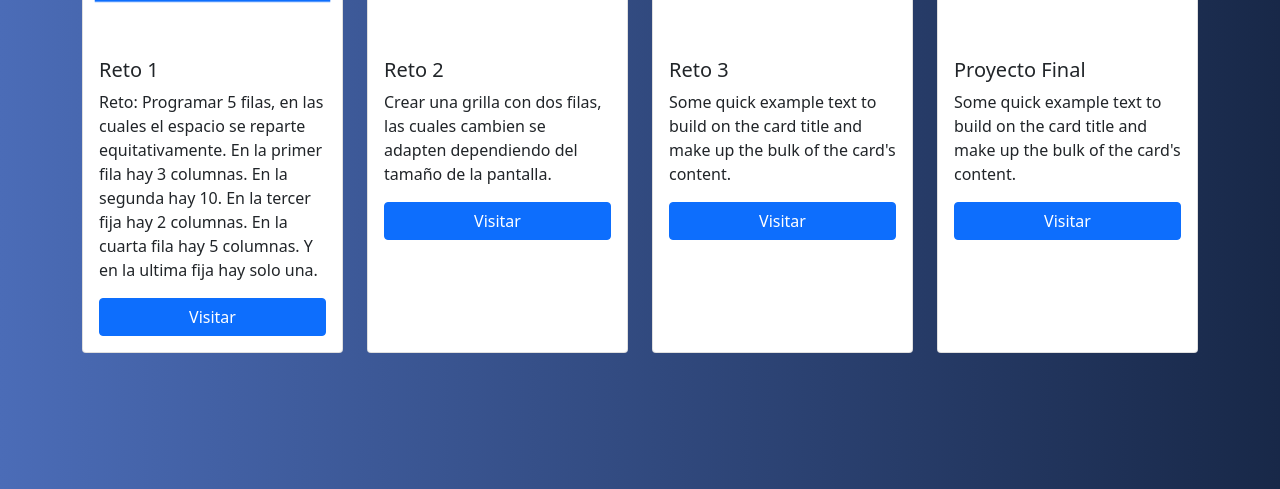
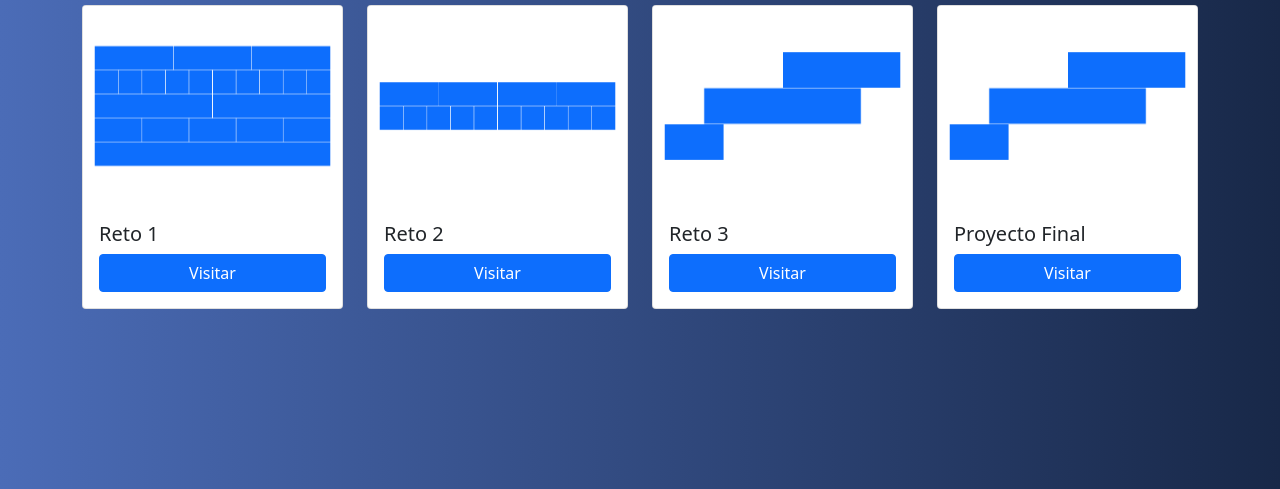
Before and after one commit to saucedoinfo/curso_de_bootstrap_2018_platzi, a website: page index.html in a window 1280 px wide. Shown: the part 311-800 px from the top of the page. Drawn offline with Linux system fonts and the light colour scheme.

Commit message:
se arregla problemas del viewport

```diff
--- a/index.html
+++ b/index.html
@@ -8,59 +8,45 @@
 		<link rel="shortcut icon" href="/images/favicon.svg" type="image/svg+xml">
 		<title>Curso Bootstrap 2018 - Platzi</title>
 	</head>
-	<body class="bg-super vw-100 vh-100">
-		<div class="container">
+	<body class="bg-super d-flex justify-content-center align-items-center vw-100 min-vh-100">
+		<div class="container mb-3">
 			<h1 class="h1 py-5 d-flex justify-content-center text-white">
 				Ejercicios y retos del Curso de Bootstrap 2018
 			</h1>
-			<div class="row g-4">
+			<div class="row g-4 ">
 				<div class="col-12 col-sm-6 col-xl-3 ">
-					<div class="card w-auto altura-card">
+					<div class="card w-auto">
 						<img src="images/reto1.png" class="card-img-top img-min" alt="reto1" />
 						<div class="card-body">
 							<h5 class="card-title">Reto 1</h5>
-							<p class="card-text">
-								Reto: Programar 5 filas, en las cuales el espacio se reparte equitativamente. En la primer fila hay 3 columnas. En la segunda hay 10. En la tercer fija hay 2 columnas. En la cuarta fila hay 5 columnas. Y en la ultima fija hay solo una.
-							</p>
 							<a href="reto1.html" class="btn btn-primary w-100 align-items-end">Visitar</a>
 						</div>
 					</div>
 				</div>
 				<div class="col-12 col-sm-6 col-xl-3">
-						<div class="card w-auto altura-card">
+						<div class="card w-auto">
 							<img src="images/reto2.png" class="card-img-top img-min" alt="reto2" />
 							<div class="card-body align-items-center">
 								<h5 class="card-title">Reto 2</h5>
-								<p class="card-text">
-									Crear una grilla con dos filas, las cuales cambien se adapten dependiendo del tamaño de la pantalla.
-								</p>
 								<a href="reto2.html" class="btn btn-primary w-100 align-items-end">Visitar</a>
 							</div>
 						</div>
 				</div>
 				<div class="col-12 col-sm-6 col-xl-3">
-					<div class="card w-auto altura-card">
+					<div class="card w-auto">
 						<img src="images/reto3.png" class="card-img-top img-min" alt="reto1" />
 						<div class="card-body">
 							<h5 class="card-title">Reto 3</h5>
-							<p class="card-text">
-								Some quick example text to build on the card title and make up
-								the bulk of the card's content.
-							</p>
 							<a href="reto3.html" class="btn btn-primary w-100">Visitar</a>
 						</div>
 					</div>
 				</div>
 
 					<div class="col-12 col-sm-6 col-xl-3">
-						<div class="card w-auto altura-card">
+						<div class="card w-auto">
 							<img src="images/proyecto_final.png" class="card-img-top img-min" alt="reto2" />
 							<div class="card-body">
 								<h5 class="card-title">Proyecto Final</h5>
-								<p class="card-text">
-									Some quick example text to build on the card title and make up
-									the bulk of the card's content.
-								</p>
 								<a href="proyecto_final.html" class="btn btn-primary w-100">Visitar</a>
 							</div>
 						</div>
--- a/sass/custom.scss
+++ b/sass/custom.scss
@@ -11,10 +11,6 @@
 	background: linear-gradient(90deg, #4b6cb7 0%, #182848 100%);
 }
 
-.altura-card {
- min-height: 512px;
-}
-
 .img-min {
 	min-height: 200px;
 }
```
Also changed, not shown: reto1.html (+1 -1 lines), reto2.html (+1 -1 lines), reto3.html (+1 -1 lines), css/custom.css, 1 other file.
